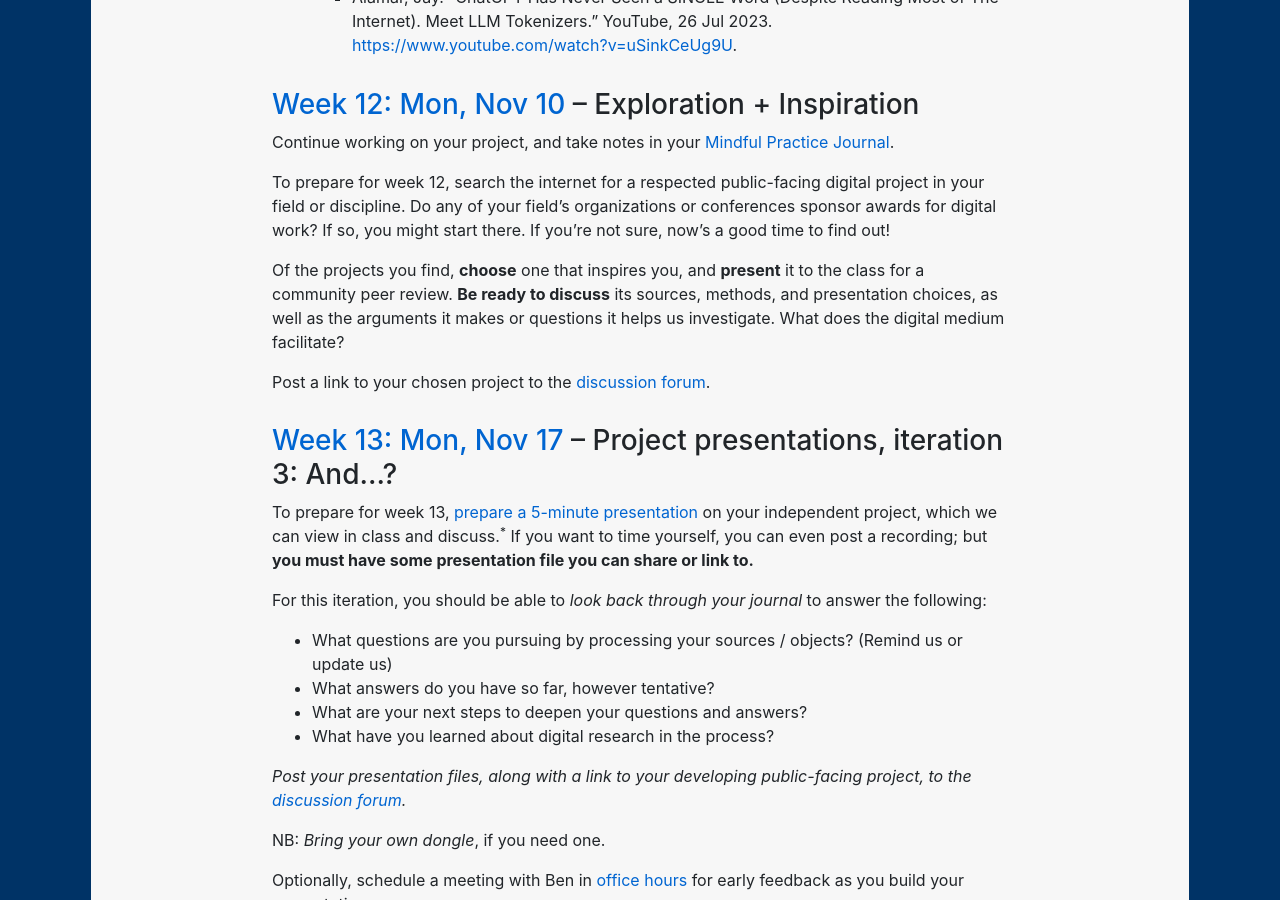
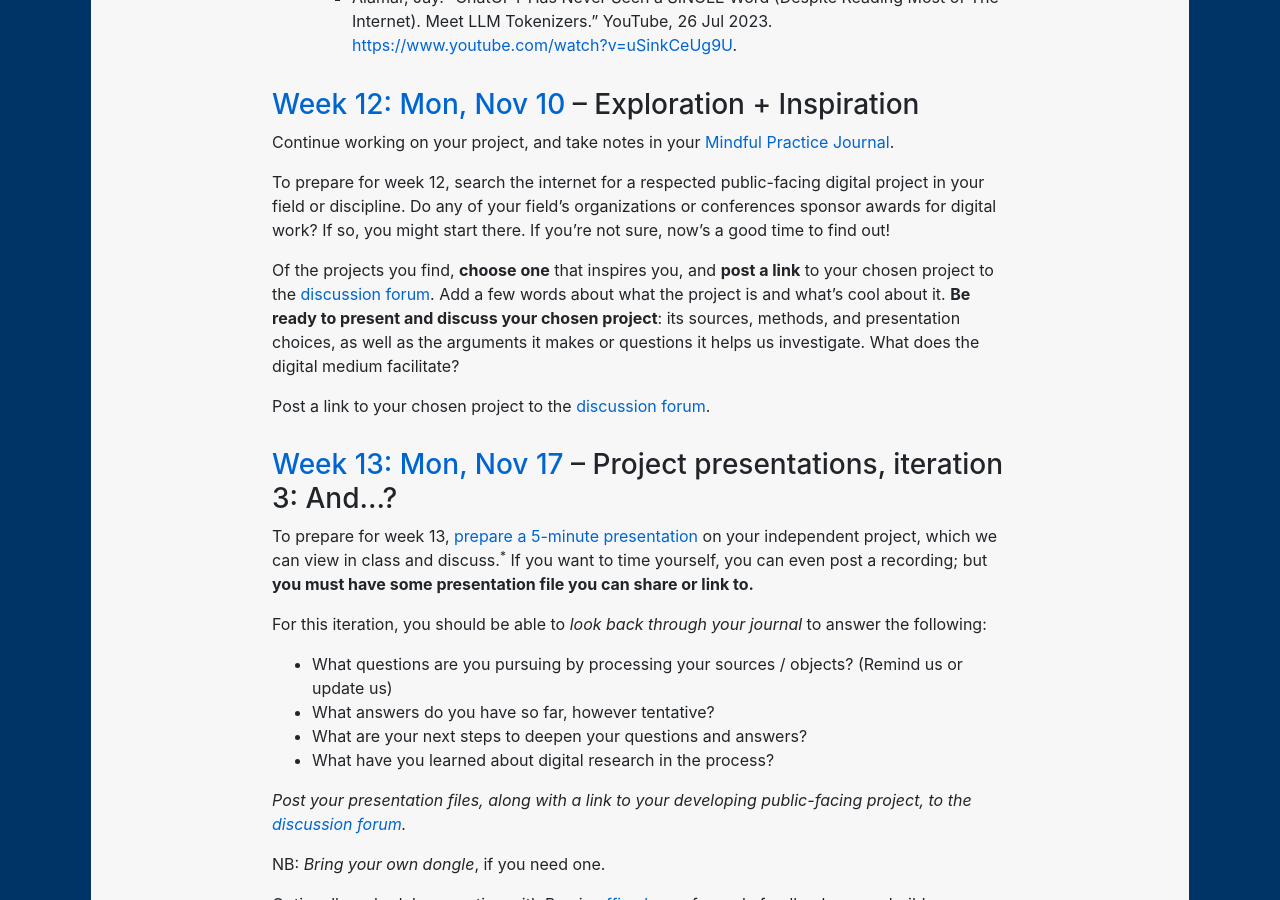
Before and after one commit to benmiller314/dsam2025fall, a Jekyll site: the page built from schedule.md, in a window 1280 px wide and 900 px high, scrolled down 10434 px. Built offline with Jekyll 4.4.1, drawn with Linux system fonts in a browser that asks for light colours; our own code applies the rules of GitHub Pages for plain Markdown files.

Commit message:
move #current to week 12
and align/update assignment description to match week-11 lesson plan

```diff
--- a/schedule.md
+++ b/schedule.md
@@ -273,7 +273,7 @@ To prepare for week 10, please **read / watch**:
     - D’Ignazio, Catherine, and Lauren F. Klein. <em>Data Feminism</em>, MIT Press, 2020. ProQuest Ebook Central.
         * <a href="https://ebookcentral.proquest.com/lib/pitt-ebooks/reader.action?docID=6120950&ppg=138">5: Unicorns, Janitors, Ninjas, Wizards, and Rock Stars</a>
 
-<a id="current"></a>
+
 ### [Week 11: Mon, Nov 03](plans/week-11) – Machines + Learning {#week-11}
 
 Continue working on your project, and take notes in your [Mindful Practice Journal](projects.md). After reading, please head to the [discussion forum]({{site.repo_url}}/discussions) and add your thoughts.
@@ -307,14 +307,14 @@ To prepare for week 11, please **read / watch**:
 <!-- - Cheung, Diana. “Demystifying Generative AI: Introducing the Underlying Technologies & Models of Generative AI.” Codesmith.io/Blog, Aug 30, 2023, <a href="https://www.codesmith.io/blog/demystifying-generative-ai-introducing-the-underlying-technologies-models-of-generative-ai">https://www.codesmith.io/blog/demystifying-generative-ai-introducing-the-underlying-technologies-models-of-generative-ai</a>. -->
 
 
-
+<a id="current"></a>
 ### [Week 12: Mon, Nov 10](plans/week-12) – Exploration + Inspiration {#week-12}
 
 Continue working on your project, and take notes in your [Mindful Practice Journal](projects.md).
 
 To prepare for week 12, search the internet for a respected public-facing digital project in your field or discipline. Do any of your field's organizations or conferences sponsor awards for digital work? If so, you might start there. If you're not sure, now's a good time to find out!
 
-Of the projects you find, **choose** one that inspires you, and **present** it to the class for a community peer review. **Be ready to discuss** its sources, methods, and presentation choices, as well as the arguments it makes or questions it helps us investigate. What does the digital medium facilitate?
+Of the projects you find, **choose one** that inspires you, and **post a link** to your chosen project to the [discussion forum]({{site.repo_url}}/discussions). Add a few words about what the project is and what's cool about it. **Be ready to present and discuss your chosen project**: its sources, methods, and presentation choices, as well as the arguments it makes or questions it helps us investigate. What does the digital medium facilitate?
 
 Post a link to your chosen project to the [discussion forum]({{site.repo_url}}/discussions).
 
```
